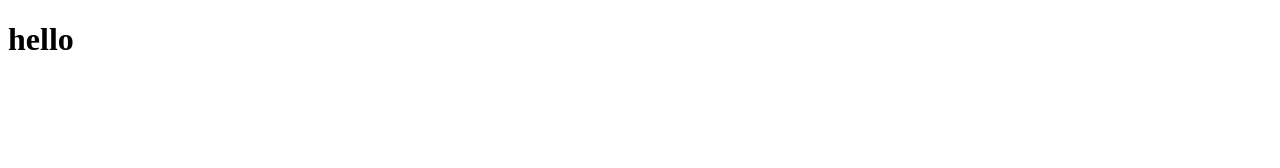
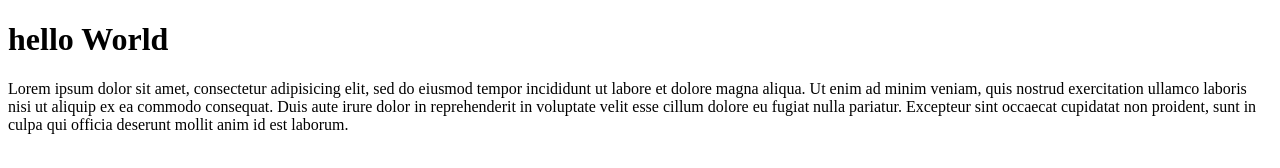
Before and after one commit to lalantham/startuppage, a plain HTML site: page my.html in a window 1280 px wide. Drawn offline with Linux system fonts and the light colour scheme.

Commit message:
added para

```diff
--- a/my.html
+++ b/my.html
@@ -4,6 +4,12 @@
 	<title></title>
 </head>
 <body>
-	<h1>hello</h1>
+	<h1>hello World</h1>
+	<p>Lorem ipsum dolor sit amet, consectetur adipisicing elit, sed do eiusmod
+	tempor incididunt ut labore et dolore magna aliqua. Ut enim ad minim veniam,
+	quis nostrud exercitation ullamco laboris nisi ut aliquip ex ea commodo
+	consequat. Duis aute irure dolor in reprehenderit in voluptate velit esse
+	cillum dolore eu fugiat nulla pariatur. Excepteur sint occaecat cupidatat non
+	proident, sunt in culpa qui officia deserunt mollit anim id est laborum.</p>
 </body>
 </html>
```
